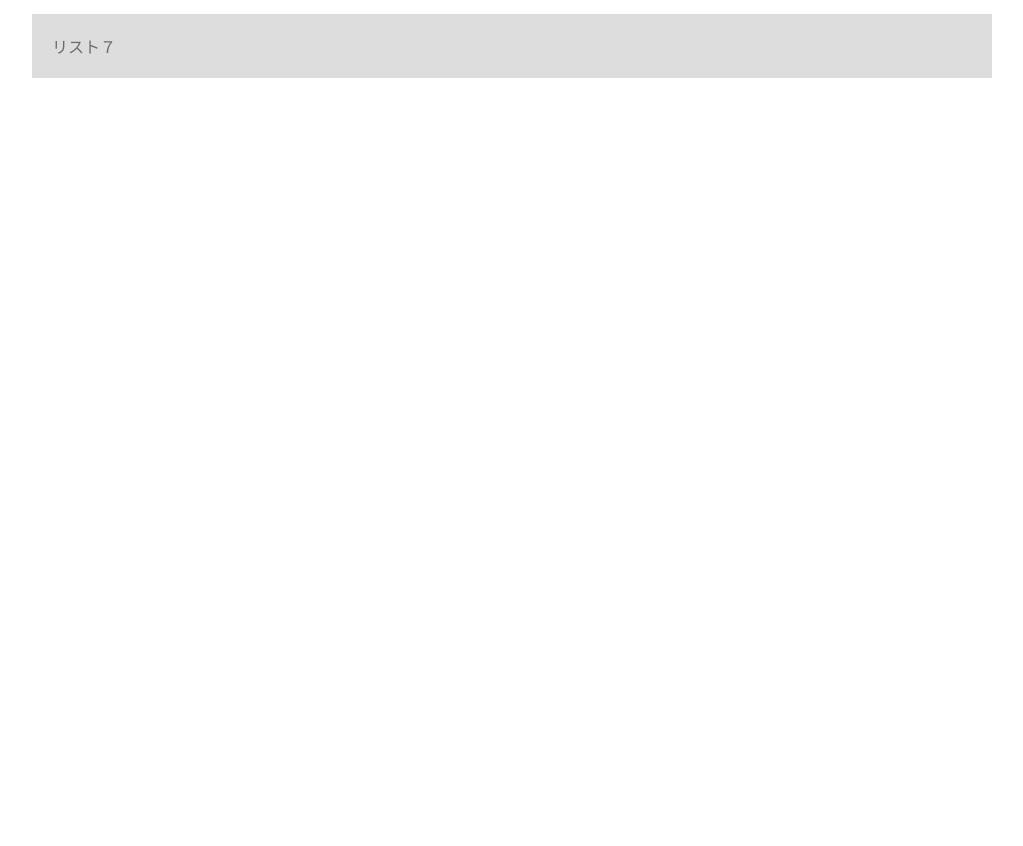
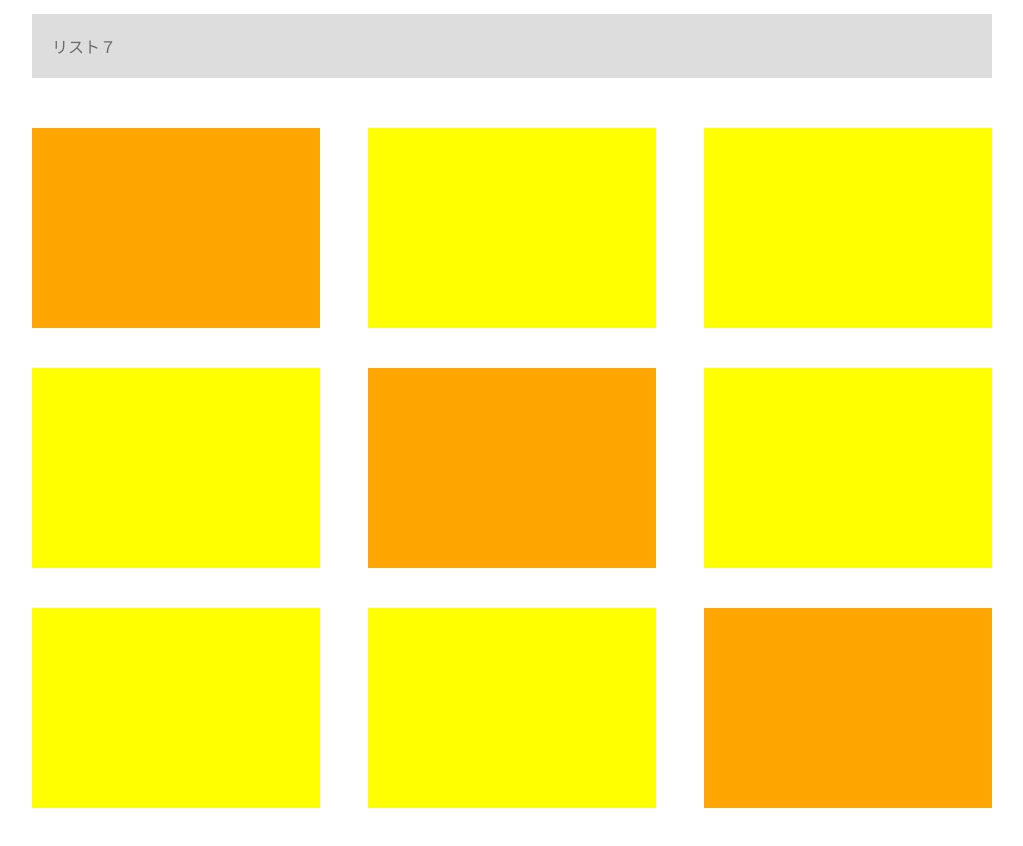
Before and after one commit to taku-tech/Ex1-8, a plain HTML site: page index.html in a window 1280 px wide. Shown: the part 420-1266 px from the top of the page, without its empty margins (128-1151 px from the left). Before the commit the page ends 800 px from the top, so only its background shows below. Drawn offline with Linux system fonts and the light colour scheme.

Commit message:
[Finish] 1-8

```diff
--- a/index.html
+++ b/index.html
@@ -19,17 +19,16 @@
 			</ul>
 		</div>
 		<div class="box-container">
+			<div class="box orange"></div>
 			<div class="box"></div>
 			<div class="box"></div>
 			<div class="box"></div>
+			<div class="box orange"></div>
 			<div class="box"></div>
 			<div class="box"></div>
 			<div class="box"></div>
-			<div class="box"></div>
-			<div class="box"></div>
-			<div class="box"></div>
+			<div class="box orange"></div>
 		</div>
 	</div>
-
 </body>
 </html>
--- a/style.css
+++ b/style.css
@@ -35,3 +35,28 @@ li {
 .list-text:nth-child(odd) {
 	background-color: #DDDDDD;
 }
+
+.box-container {
+	padding-bottom: 50px;
+}
+
+.box {
+	background-color: yellow;
+	width: 30%;
+	height: 200px;
+	margin-right: 5%;
+	margin-bottom: 40px;
+	float: left;
+}
+
+.box:nth-child(3n) {
+	margin-right: 0;
+}
+
+.box:nth-child(n+7):nth-child(-n+9) {
+	margin-bottom: 50px;
+}
+
+.orange {
+	background-color: orange;
+}
```
